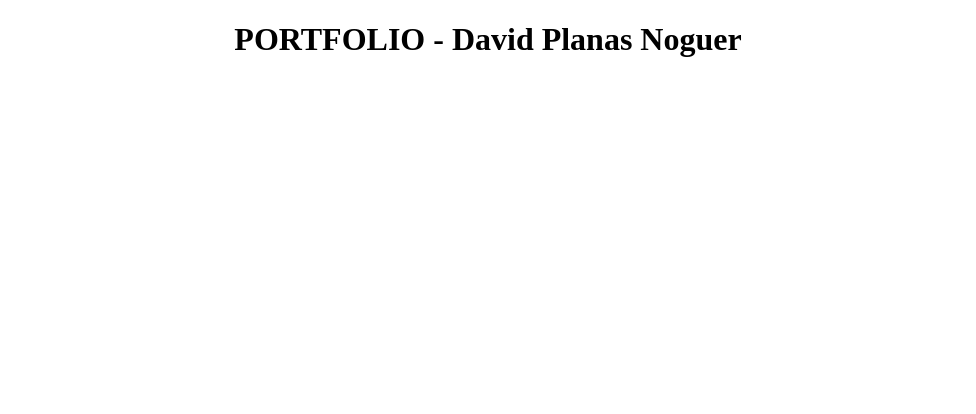
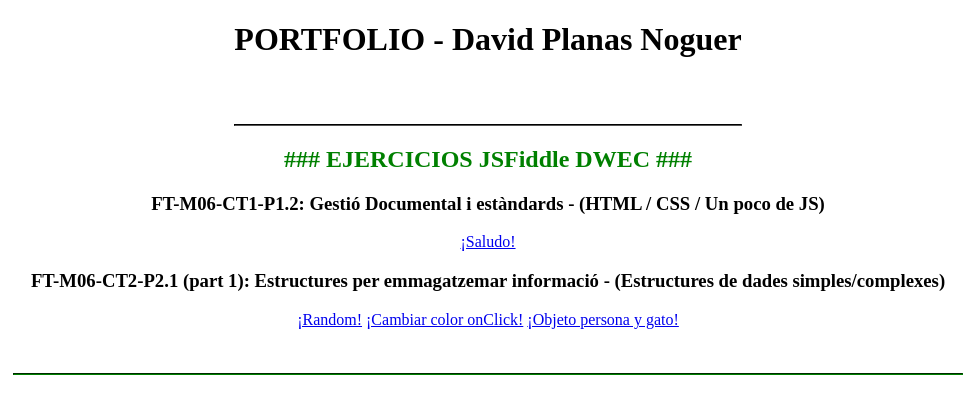
Before and after one commit to davidplanasCEP/davidplanasCEP.github.io, a plain HTML site: page portfolio/index.html in a window 1280 px wide. Shown: the whole page, without its empty margins (152-1128 px from the left). Drawn offline with Linux system fonts and the light colour scheme.

Commit message:
Update index.html
Añadidos los mini programas de las hojas de trabajo FT-M06-CT1-P1.2: Gestió Documental i estàndards y FT-M06-CT2-P2.1 (part 1): Estructures per emmagatzemar informació

```diff
--- a/portfolio/index.html
+++ b/portfolio/index.html
@@ -1,11 +1,23 @@
 <!doctype html>
 <html>
-  <head>
-    <h1 style="text-align:center;">PORTFOLIO - David Planas Noguer</h1>
-  </head>
-  <body>
 
+<head>
+	<h1 style="text-align:center;">PORTFOLIO - David Planas Noguer</h1>
+</head>
 
+<body>
+	<br> <br>
+	<HR style="border-color:black;" width="40%" ;>
+	<section style="text-align:center;">
+		<h1 style="color:green;"> ### EJERCICIOS JSFiddle DWEC ### </h1>
+		<h3>FT-M06-CT1-P1.2: Gestió Documental i estàndards - (HTML / CSS / Un poco de JS)</h3>
+      <a href="https://jsfiddle.net/davidplanasCEP/zryvn6am/7/">¡Saludo!</a>
+		<h3>FT-M06-CT2-P2.1 (part 1): Estructures per emmagatzemar informació - (Estructures de dades simples/complexes)</h3>
+      <a href="https://jsfiddle.net/davidplanasCEP/q89o4xjw/42/">¡Random!</a>
+      <a href="https://jsfiddle.net/davidplanasCEP/m3208kd6/16/">¡Cambiar color onClick!</a>
+      <a href="https://jsfiddle.net/davidplanasCEP/7m3ujfnd/21/">¡Objeto persona y gato!</a>
+  </section>
+	<br> <br>
+	<HR style="border-color:green;" width="75%" ;> </body>
 
-  </body>
 </html>
```
